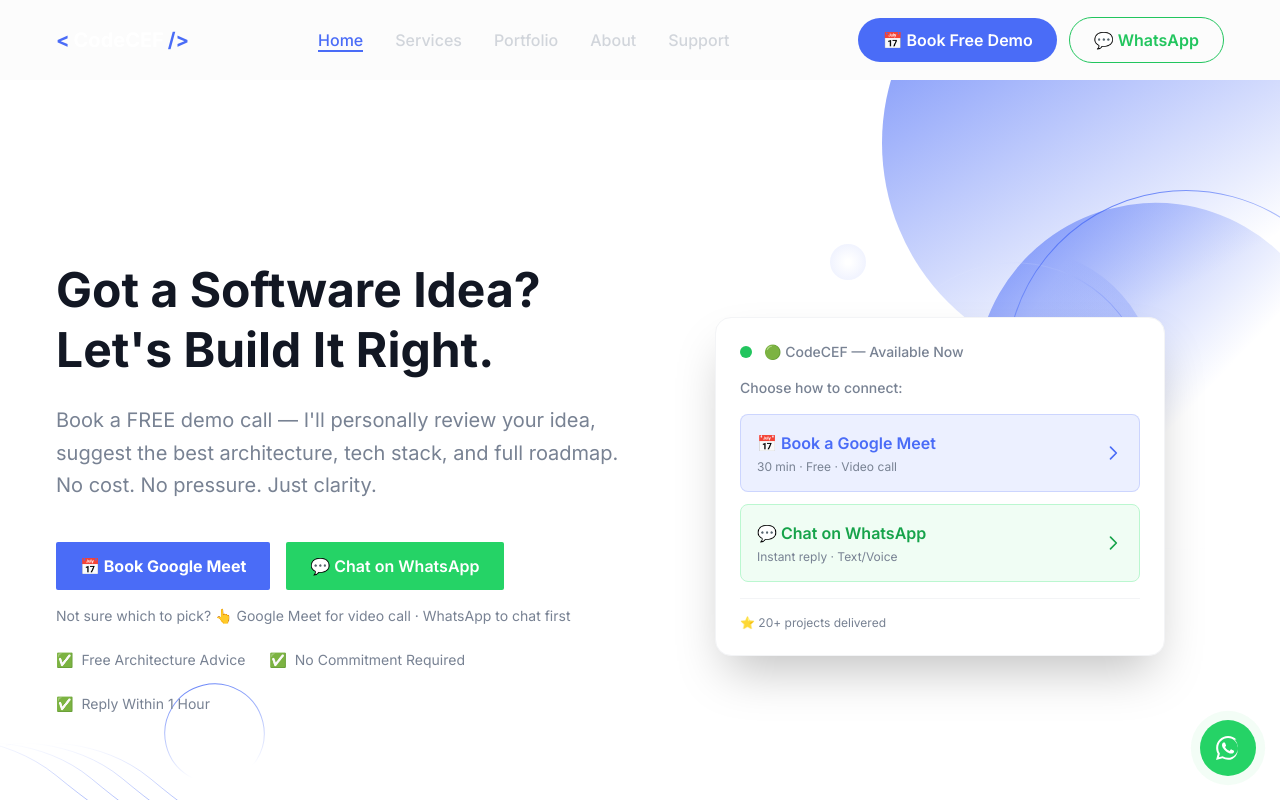
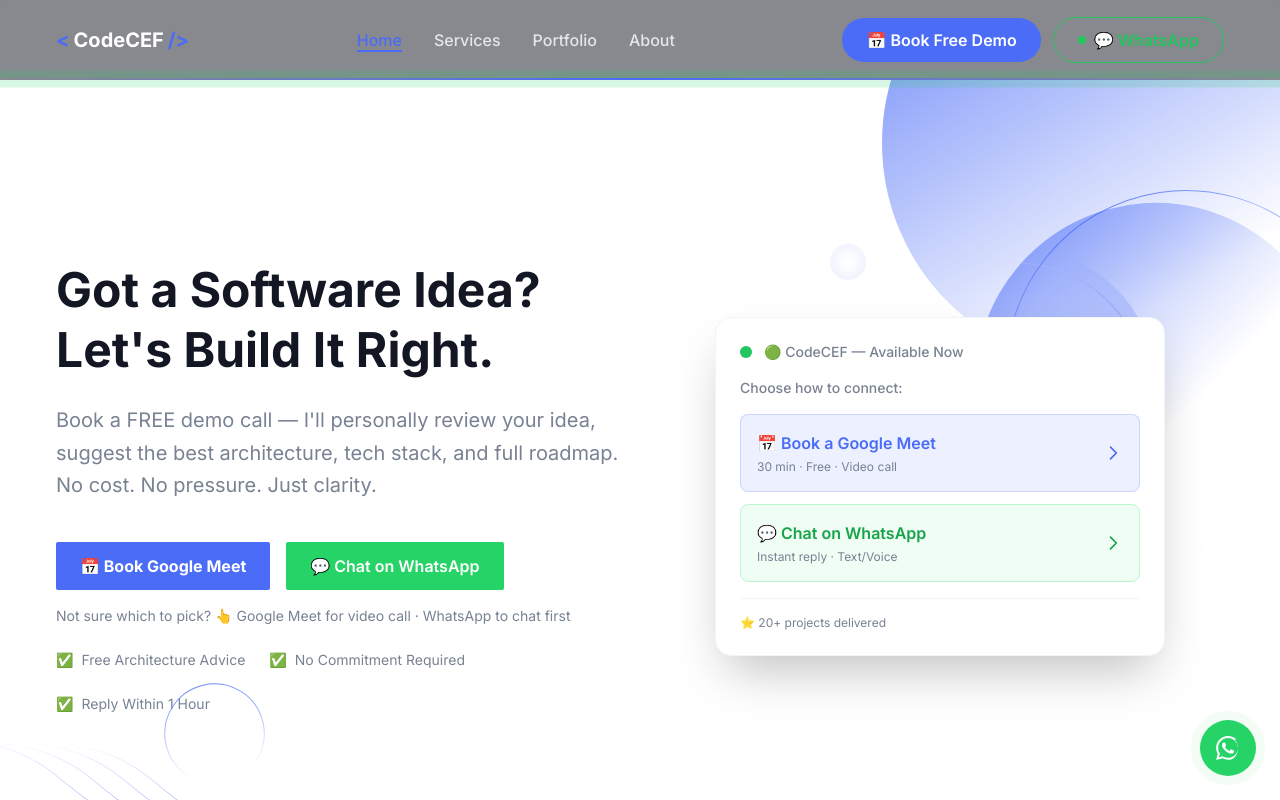
Before and after one commit to codecef/codecef, a Next.js app: page / in a window 1280 px wide. Shown: the top 800 px of the page. Built offline with nearby package versions, Linux system fonts and the light colour scheme.

Commit message:
fixed all the redesign issues

```diff
--- a/src/app/page.tsx
+++ b/src/app/page.tsx
@@ -24,8 +24,8 @@
     <>
       <ScrollUp />
       <Hero />
+      <Features />
       <Portfolio />
-      <Features />
       <Pricing />
       <Video />
       {/* <Brands /> */}
--- a/src/components/Header/index.tsx
+++ b/src/components/Header/index.tsx
@@ -10,6 +10,8 @@
 
   // Sticky Navbar with glass effect
   useEffect(() => {
+    if (typeof window === 'undefined') return;
+
     const handleStickyNavbar = () => {
       if (window.scrollY >= 80) {
         setSticky(true);
@@ -24,6 +26,8 @@
 
   // Smooth scroll to section
   const scrollToSection = (sectionId: string) => {
+    if (typeof window === 'undefined') return;
+
     const element = document.getElementById(sectionId);
     if (element) {
       element.scrollIntoView({ behavior: "smooth" });
@@ -36,10 +40,11 @@
     { name: "Services", href: "/#features", section: "features" },
     { name: "Portfolio", href: "/#portfolio", section: "portfolio" },
     { name: "About", href: "/about", section: null },
-    { name: "Support", href: "/contact", section: null },
   ];
 
   const isActive = (link: any) => {
+    if (typeof window === 'undefined') return false;
+
     if (link.section) {
       return pathname === "/" && window.scrollY < 200 && link.section === "home";
     }
@@ -51,17 +56,21 @@
       <header
         className={`fixed left-0 top-0 z-50 w-full transition-all duration-300 ${
           sticky
-            ? "bg-[#0f172a]/90 backdrop-blur-md shadow-lg"
-            : "bg-transparent"
+            ? "bg-white/95 backdrop-blur-md shadow-lg border-b border-gray-200"
+            : "bg-black/50 backdrop-blur-sm"
         }`}
       >
+        {/* Glowing blue line at bottom */}
+        <div className="absolute bottom-0 left-0 w-full h-0.5 bg-gradient-to-r from-transparent via-primary to-transparent animate-pulse"></div>
         <div className="container">
           <nav className="flex h-16 items-center justify-between md:h-20">
             {/* Logo */}
             <div className="flex items-center">
               <Link
                 href="/"
-                className="flex items-center text-xl font-bold text-white transition-colors hover:text-primary"
+                className={`flex items-center text-xl font-bold transition-all duration-300 hover:text-primary hover:drop-shadow-[0_0_8px_rgba(74,108,247,0.5)] ${
+                  sticky ? "text-black" : "text-white"
+                }`}
                 onClick={() => scrollToSection("home")}
               >
                 <span className="text-primary mr-1">&lt;</span>
@@ -80,7 +89,7 @@
                       className={`relative text-base font-medium transition-all duration-300 hover:text-primary ${
                         isActive(link)
                           ? "text-primary"
-                          : "text-gray-300 hover:text-white"
+                          : sticky ? "text-gray-700" : "text-gray-200"
                       }`}
                     >
                       {link.name}
@@ -96,7 +105,7 @@
                       className={`relative text-base font-medium transition-all duration-300 hover:text-primary ${
                         isActive(link)
                           ? "text-primary"
-                          : "text-gray-300 hover:text-white"
+                          : sticky ? "text-gray-700" : "text-gray-200"
                       }`}
                     >
                       {link.name}
@@ -125,8 +134,12 @@
                 href="https://wa.me/917470668602?text=Hi%20CodeCEF%2C%20I%20want%20to%20connect"
                 target="_blank"
                 rel="noopener noreferrer"
-                className="rounded-full border border-green-500 px-6 py-2.5 text-base font-semibold text-green-500 transition-all duration-300 hover:bg-green-500 hover:text-white"
+                className="rounded-full border border-green-500 px-6 py-2.5 text-base font-semibold text-green-500 transition-all duration-300 hover:bg-green-500 hover:text-white flex items-center gap-2"
               >
+                <span className="relative flex h-2 w-2">
+                  <span className="animate-ping absolute inline-flex h-full w-full rounded-full bg-green-400 opacity-75"></span>
+                  <span className="relative inline-flex rounded-full h-2 w-2 bg-green-500"></span>
+                </span>
                 💬 WhatsApp
               </Link>
             </div>
@@ -134,24 +147,26 @@
             {/* Mobile Hamburger Menu */}
             <button
               onClick={() => setNavbarOpen(!navbarOpen)}
-              className="lg:hidden flex items-center justify-center w-10 h-10 text-white"
+              className={`lg:hidden flex items-center justify-center w-10 h-10 transition-colors ${
+                sticky ? "text-black" : "text-white"
+              }`}
               aria-label="Toggle menu"
             >
               <div className="relative w-6 h-5">
                 <span
-                  className={`absolute h-0.5 w-6 bg-white transition-all duration-300 ${
+                  className={`absolute h-0.5 w-6 transition-all duration-300 ${
                     navbarOpen ? "top-2 rotate-45" : "top-0"
-                  }`}
+                  } ${sticky ? "bg-black" : "bg-white"}`}
                 />
                 <span
-                  className={`absolute h-0.5 w-6 bg-white transition-all duration-300 top-2 ${
+                  className={`absolute h-0.5 w-6 transition-all duration-300 top-2 ${
                     navbarOpen ? "opacity-0" : "opacity-100"
-                  }`}
+                  } ${sticky ? "bg-black" : "bg-white"}`}
                 />
                 <span
-                  className={`absolute h-0.5 w-6 bg-white transition-all duration-300 ${
+                  className={`absolute h-0.5 w-6 transition-all duration-300 ${
                     navbarOpen ? "top-2 -rotate-45" : "top-4"
-                  }`}
+                  } ${sticky ? "bg-black" : "bg-white"}`}
                 />
               </div>
             </button>
@@ -219,7 +234,7 @@
                         <button
                           onClick={() => scrollToSection(link.section!)}
                           className={`block w-full text-left text-lg font-medium transition-colors hover:text-primary ${
-                            isActive(link) ? "text-primary" : "text-gray-300"
+                            isActive(link) ? "text-primary" : "text-gray-200"
                           }`}
                         >
                           {link.name}
@@ -228,7 +243,7 @@
                         <Link
                           href={link.href}
                           className={`block text-lg font-medium transition-colors hover:text-primary ${
-                            isActive(link) ? "text-primary" : "text-gray-300"
+                            isActive(link) ? "text-primary" : "text-gray-200"
                           }`}
                           onClick={() => setNavbarOpen(false)}
                         >
```
